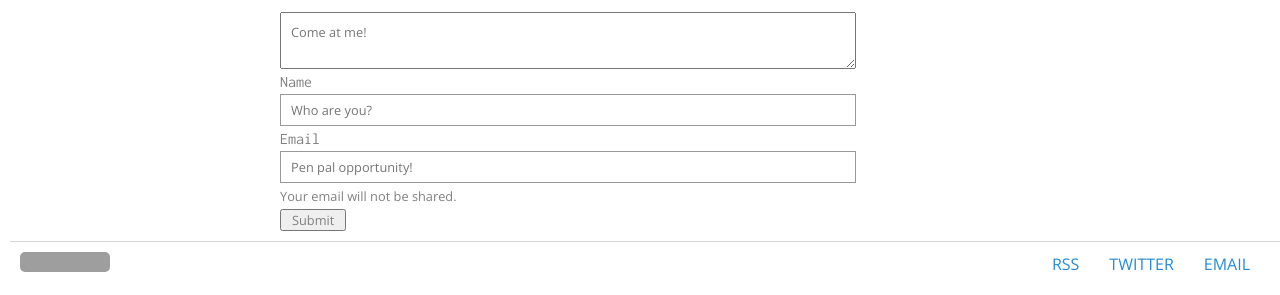
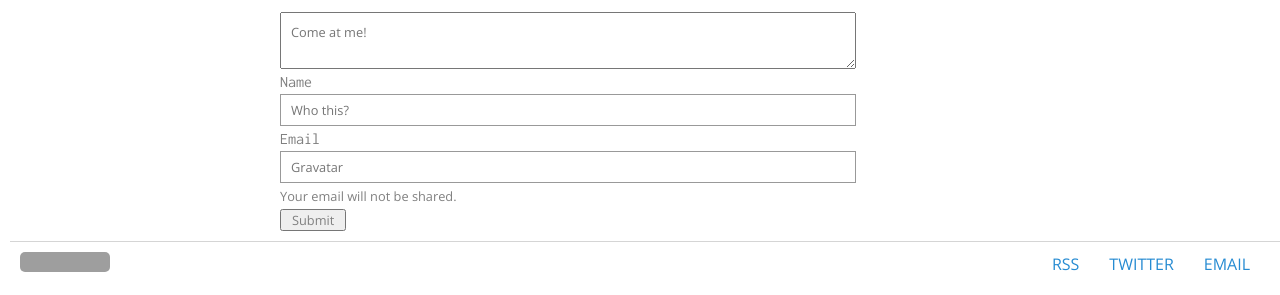
Before and after one commit to nchristiny/nchristiny.github.io, a Jekyll site: the page built from _posts/2015-11-16-welcome-to-my-site.md, in a window 1280 px wide. Shown: the part 924-1219 px from the top of the page. Built offline with Jekyll 4.4.1, drawn with Linux system fonts in a browser that asks for light colours; nearby versions of some CDN libraries; comment, search, counter and statistics services are not loaded; grey boxes are pictures that could not be loaded.

Commit message:
Add comment validation on Firebase, cleanup form

```diff
--- a/_includes/comments.html
+++ b/_includes/comments.html
@@ -6,11 +6,11 @@
   </div>
   <div>
     <label for="name">Name</label>
-    <input placeholder="Who are you?" type="text" id="name">
+    <input placeholder="Who this?" type="text" id="name">
   </div>
   <div>
     <label for="email">Email</label>
-    <input placeholder="Pen pal opportunity!" type="text" id="email">
+    <input placeholder="Gravatar" type="text" id="email">
   </div>
   <small>Your email will not be shared.</small>
   <div class="submit-comment">
```
